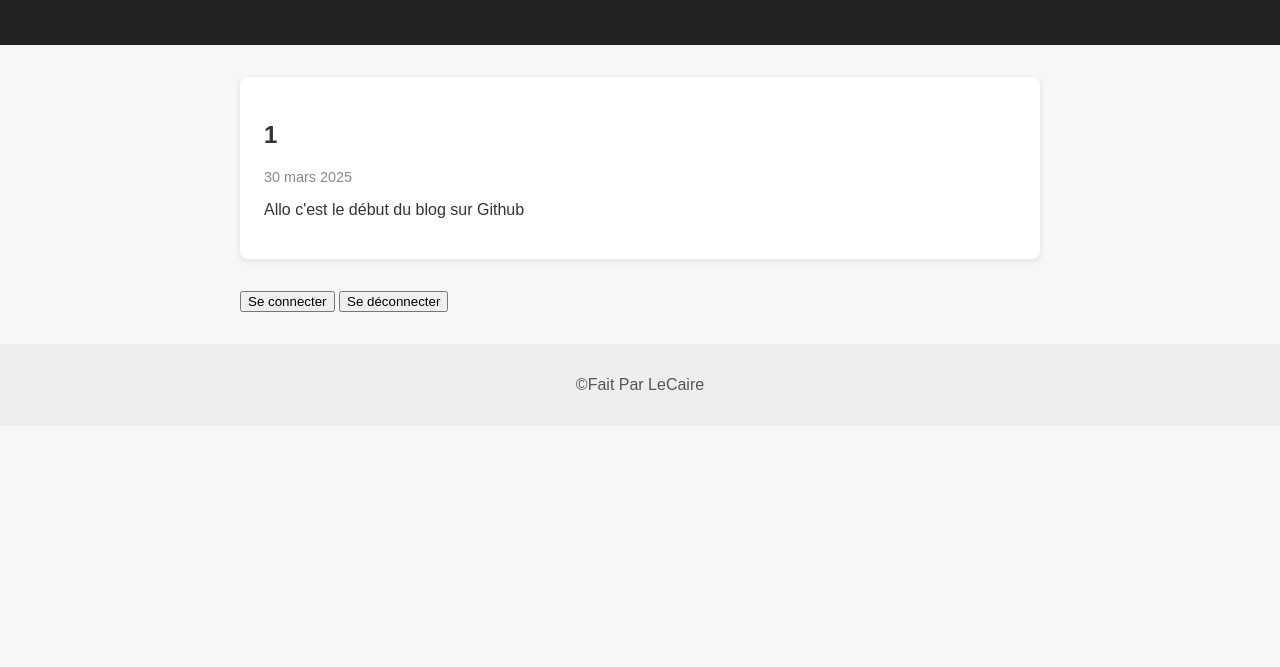
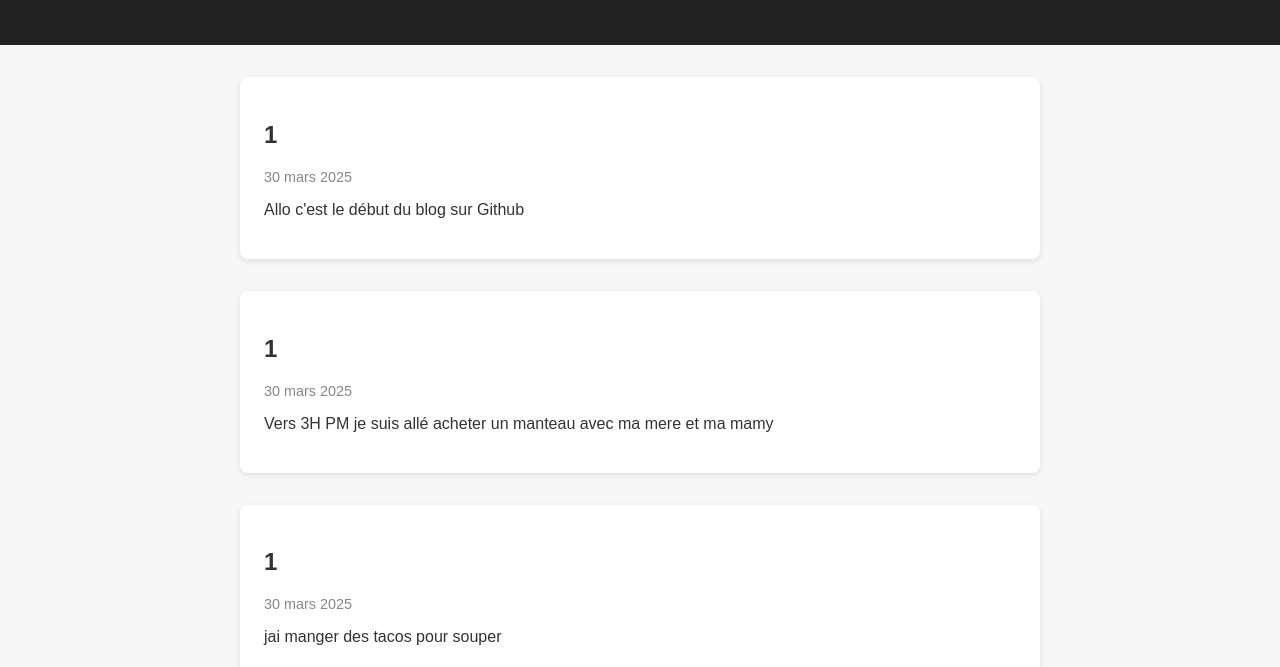
Before and after one commit to LeCaire1/betatest-blog, a plain HTML site: page index.html in a window 1280 px wide. Shown: the part 133-800 px from the top of the page. Drawn offline with Linux system fonts and the light colour scheme; a script that the page names is missing.

Commit message:
Nouveau Update

```diff
--- a/index.html
+++ b/index.html
@@ -23,7 +23,19 @@
       <p>Allo c'est le début du blog sur Github</p>
     </article>
 
-    <!-- Section pour afficher le statut de la connexion -->
+    <article>
+      <h2>1</h2>
+      <p class="date">30 mars 2025</p>
+      <p>Vers 3H PM je suis allé acheter un manteau avec ma mere et ma mamy</p>
+    </article>
+
+<article>
+      <h2>1</h2>
+      <p class="date">30 mars 2025</p>
+      <p>jai manger des tacos pour souper </p>
+    </article>
+
+      <!-- Section pour afficher le statut de la connexion -->
     <div id="loginStatus"></div>
 
     <!-- Boutons de connexion et déconnexion -->
```
